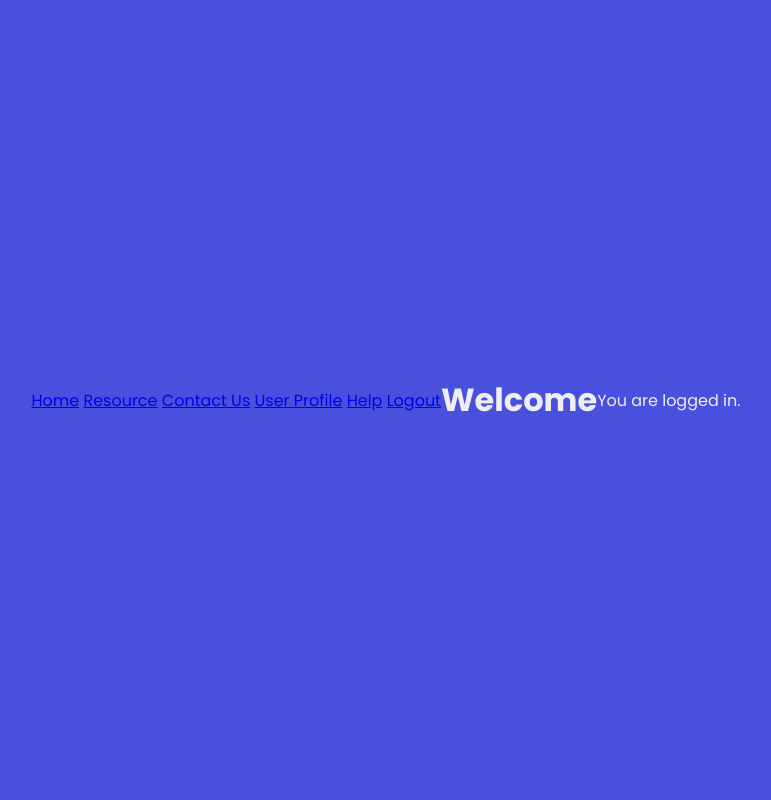
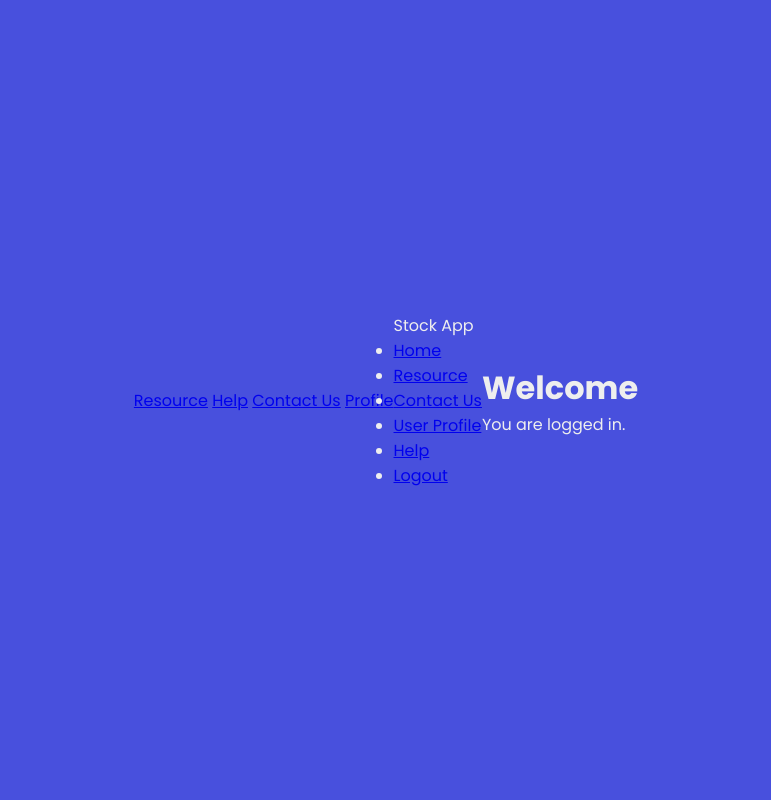
Before and after one commit to arynjeri/stocktaking_app, a PHP site: page /index.php in a window 1280 px wide. Shown: the whole page, without its empty margins (254-1025 px from the left). Run offline with PHP 8.4, Linux system fonts and the light colour scheme; the visitor is signed in with stand-in values (Sample User, id 1).

Commit message:
Update index.php

```diff
--- a/index.php
+++ b/index.php
@@ -5,35 +5,58 @@ session_start();
 $loggedIn = isset($_SESSION['user_id']);
 ?>
 
+
 <!DOCTYPE html>
 <html>
 <head>
     <title>Stock Taking App</title>
+    <meta name="viewport" content="width=device-width, initial-scale=1.0">
     <link rel="stylesheet" href="style.css">
 </head>
-<body>
-    <nav>
-        <a href="index.php">Home</a>
+<body id="index">
+
+    <div class="top-links">
         <a href="resource.php">Resource</a>
+        <a href="help.php">Help</a>
         <a href="contact.php">Contact Us</a>
-        <?php if ($loggedIn) : ?>
-            <a href="profile.php">User Profile</a>
-            <a href="help.php">Help</a>
-            <a href="logout.php">Logout</a>
-        <?php else : ?>
-            <a href="login.php">Login</a>
-            <a href="register.php">Register</a>
-            <a href="help.php">Help</a>
+        <?php if (isset($_SESSION['user_id'])) : ?>
+            <a href="profile.php">Profile</a>
         <?php endif; ?>
+    </div>
+
+    <nav class="navbar">
+        <div class="logo">Stock App</div>
+        <ul class="nav-links">
+            <li><a href="index.php">Home</a></li>
+            <li><a href="resource.php">Resource</a></li>
+            <li><a href="contact.php">Contact Us</a></li>
+            <?php if (isset($_SESSION['user_id'])) : ?>
+                <li><a href="profile.php">User Profile</a></li>
+                <li><a href="help.php">Help</a></li>
+                <li><a href="logout.php">Logout</a></li>
+            <?php else : ?>
+                <li><a href="login.php">Login</a></li>
+                <li><a href="register.php">Register</a></li>
+                <li><a href="help.php">Help</a></li>
+            <?php endif; ?>
+        </ul>
+        <div class="burger">
+            <div class="line1"></div>
+            <div class="line2"></div>
+            <div class="line3"></div>
+        </div>
     </nav>
 
-    <h1>Welcome</h1>
+    <div class="container">
+        <h1>Welcome</h1>
 
-    <?php if ($loggedIn) : ?>
-        <p>You are logged in.</p>
-    <?php else : ?>
-        <p>Please log in or register to access resources.</p>
-    <?php endif; ?>
+        <?php if (isset($_SESSION['user_id'])) : ?>
+            <p class="logged-in">You are logged in.</p>
+        <?php else : ?>
+            <p class="logged-out">Please log in or register to access resources.</p>
+        <?php endif; ?>
+        </div>
 
+<script src="script.js"></script>
 </body>
 </html>
```
